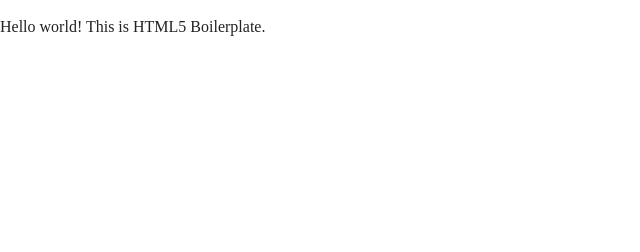
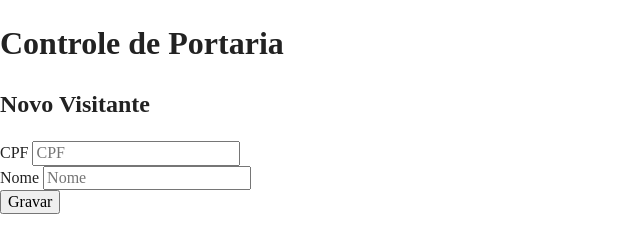
Before and after one commit to inovoxbh/projeto-frontend-atividade-0, a plain HTML site: page index.html in a window 1280 px wide. Shown: the whole page, without its empty margins (0-640 px from the left). Drawn offline with nearby package versions, Linux system fonts and the light colour scheme.

Commit message:
Construção inicial do IndexedDB

```diff
--- a/index.html
+++ b/index.html
@@ -1,5 +1,5 @@
 <!doctype html>
-<html class="no-js" lang="">
+<html class="no-js" lang="pt-br">
 
 <head>
   <meta charset="utf-8">
@@ -18,17 +18,33 @@
 </head>
 
 <body>
-  <!--[if IE]>
-    <p class="browserupgrade">You are using an <strong>outdated</strong> browser. Please <a href="https://browsehappy.com/">upgrade your browser</a> to improve your experience and security.</p>
-  <![endif]-->
+  <div class="container">
+    <header>
+        <h1>Controle de Portaria</h1>
+    </header>
 
-  <!-- Add your site or application content here -->
-  <p>Hello world! This is HTML5 Boilerplate.</p>
+    <form id="formulario">
+        <h2>Novo Visitante</h2>
+        <div>
+            <label for="InputCPF">CPF</label>
+            <input type="number" id="InputCPF" placeholder="CPF">
+        </div>
+        <div>
+            <label for="InputNome">Nome</label>
+            <input type="text" id="InputNome" placeholder="Nome">
+        </div>
+        <button type="submit" onclick="gravarVisitante()">Gravar</button>
+    </form>
+
+  </div>
+
+
   <script src="js/vendor/modernizr-3.7.1.min.js"></script>
   <script src="https://code.jquery.com/jquery-3.4.1.min.js" integrity="sha256-CSXorXvZcTkaix6Yvo6HppcZGetbYMGWSFlBw8HfCJo=" crossorigin="anonymous"></script>
   <script>window.jQuery || document.write('<script src="js/vendor/jquery-3.4.1.min.js"><\/script>')</script>
   <script src="js/plugins.js"></script>
   <script src="js/main.js"></script>
+  <script src="js/javascript.js"></script>
 
   <!-- Google Analytics: change UA-XXXXX-Y to be your site's ID. -->
   <script>
--- /dev/null
+++ b/js/javascript.js
@@ -0,0 +1,26 @@
+function gravarVisitante() {
+    var database;
+    var request = indexedDB.open("BrowserSQL", 1);
+
+    request.onerror = function (e) {
+        console.log('Não foi possível abrir o banco de dados. Erro: ' + e.target.error);
+    }
+
+    request.onupgradeneeded = function(e) {
+        database = e.target.result;
+
+        database.createObjectStore("Visitantes", { keyPath: "CPF" });
+    }
+
+    request.onsuccess =function(e) {
+        database = e.target.result;
+    }
+
+    var transaction = database.transaction(["Visitantes"],"readwrite");
+    transaction.onerror = function(e) {
+          console.log('Não foi possível abrir transação com o banco de dados. Erro: ' + e.target.error);
+    };
+
+    var store = transaction.objectStore("Visitantes");
+    store.add({CPF: $('#InputCPF').val(), Nome : $('#InputNome').val()});
+}
```
